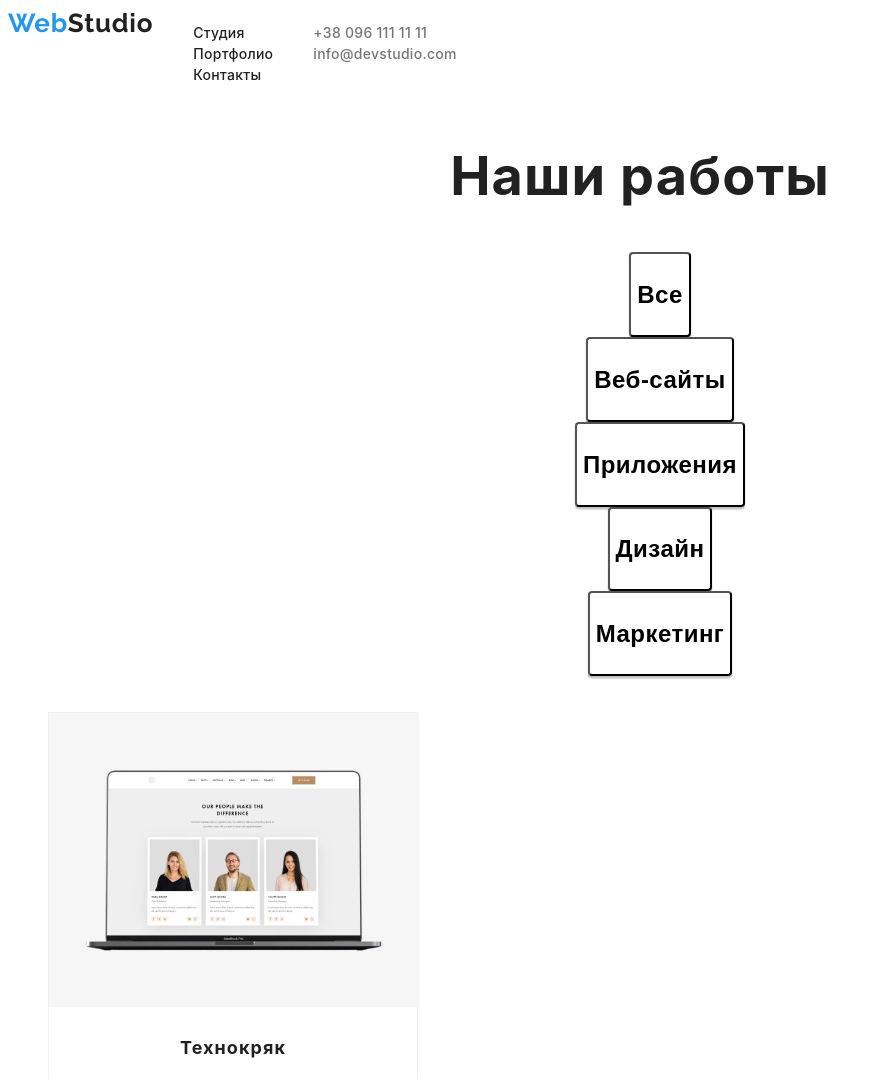
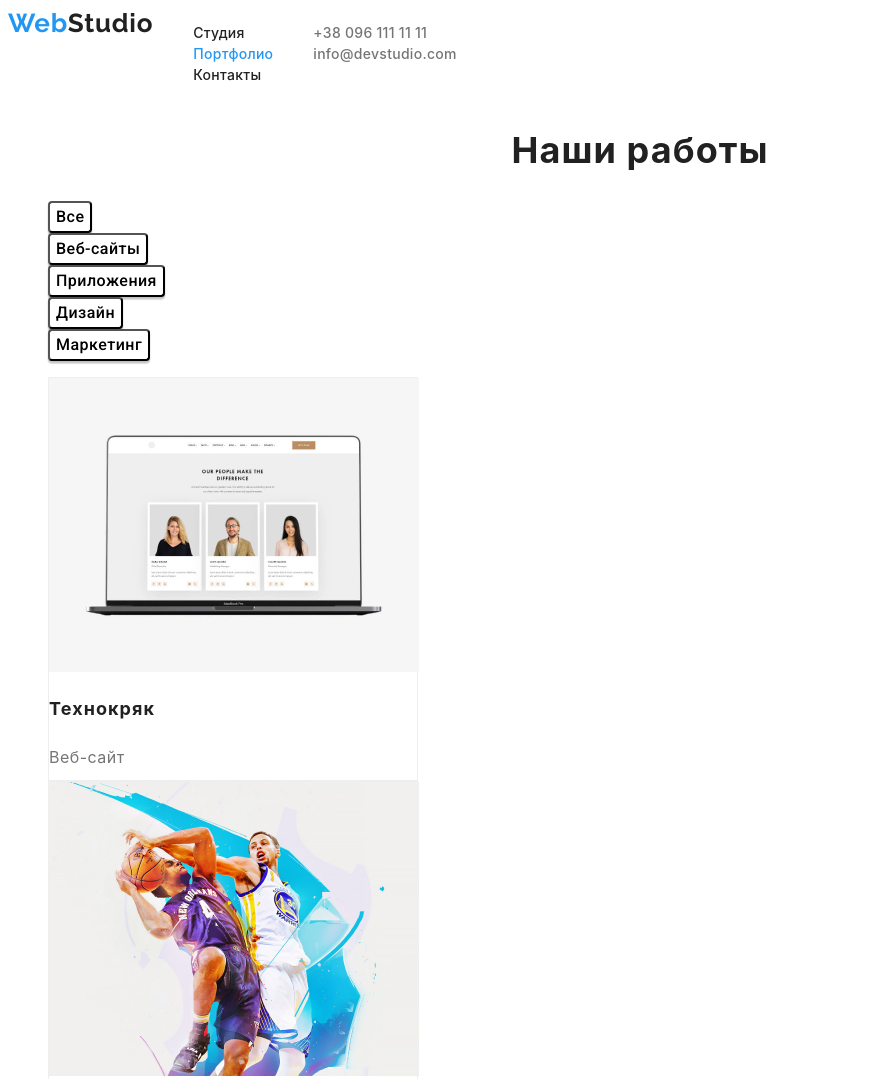
Before and after one commit to AlekseyDemydov/goit-markup-hw-02, a plain HTML site: page portfolio.html in a window 1280 px wide. Shown: the top 1079 px of the page, without its empty margins (0-881 px from the left). Drawn offline with Linux system fonts and the light colour scheme.

Commit message:
i think its finish))

```diff
--- a/css/styles.css
+++ b/css/styles.css
@@ -14,7 +14,8 @@ body{
 }
 button{
     cursor: pointer;
-
+    font-family: 'Roboto';
+    font-style: normal;
 }
 li{
     list-style-type: none;
@@ -71,6 +72,7 @@ header{
     line-height: 1.5;
     letter-spacing: 0.02em;
 }
+.active{ --text-color:var(--button-color);}
 .studio{
 
     color: var(--text-color);
@@ -130,7 +132,7 @@ header{
     color: var(--background-color);
 }
 /* main */
-.benefits-section{
+.benefits-section h2{
     font-style: normal;
     font-weight: 700;
     font-size: 36px;
@@ -159,7 +161,7 @@ letter-spacing: 0.03em;
 
 color: var(--second-text);
 }
-.work-section{
+.work-section h2{
 
     font-weight: 700;
     font-size: 36px;
@@ -170,7 +172,7 @@ color: var(--second-text);
     color: var(--text-color);
 }
 
-.team-section{
+.team-section h2{
 
 
     background: #F5F4FA;
@@ -272,7 +274,7 @@ footer{
 }
 
 /* portfolio */
-.portfolio-section{
+.portfolio-section h1{
     font-style: normal;
     font-weight: 700;
     font-size: 36px;
@@ -287,7 +289,7 @@ justify-content: center;
 
 }
 .button-portfolio button{
-    font-style: normal;
+
     font-weight: 500;
     font-size: 16px;
     line-height: 1.63;
--- a/portfolio.html
+++ b/portfolio.html
@@ -21,7 +21,7 @@
         <nav>
             <ul class="navigation">
                 <li><a href="./index.html" class="studio">Студия</a></li>
-                <li><a href="./portfolio.html" class="portfolio">Портфолио</a></li>
+                <li class="active"><a href="./portfolio.html" class="portfolio active">Портфолио</a></li>
                 <li><a href="" class="contacts">Контакты</a></li>
             </ul>
         </nav>
@@ -35,11 +35,11 @@
 <section class="portfolio-section">
     <h1>Наши работы</h1>
     <ul class="button-portfolio">
-        <li><button type="button"><h1>Все</h1></button></li>
-        <li><button type="button"><h1>Веб-сайты</h1></button></li>
-        <li><button type="button"><h1>Приложения</h1></button></li>
-        <li><button type="button"><h1>Дизайн</h1></button></li>
-        <li><button type="button"><h1>Маркетинг</h1></button></li>
+        <li><button type="button">Все</button></li>
+        <li><button type="button">Веб-сайты</button></li>
+        <li><button type="button">Приложения</button></li>
+        <li><button type="button">Дизайн</button></li>
+        <li><button type="button">Маркетинг</button></li>
     </ul>
     <ul class="first-block">
         <li class="img-block">
```
Also changed, not shown: index.html (+3 -3 lines).
